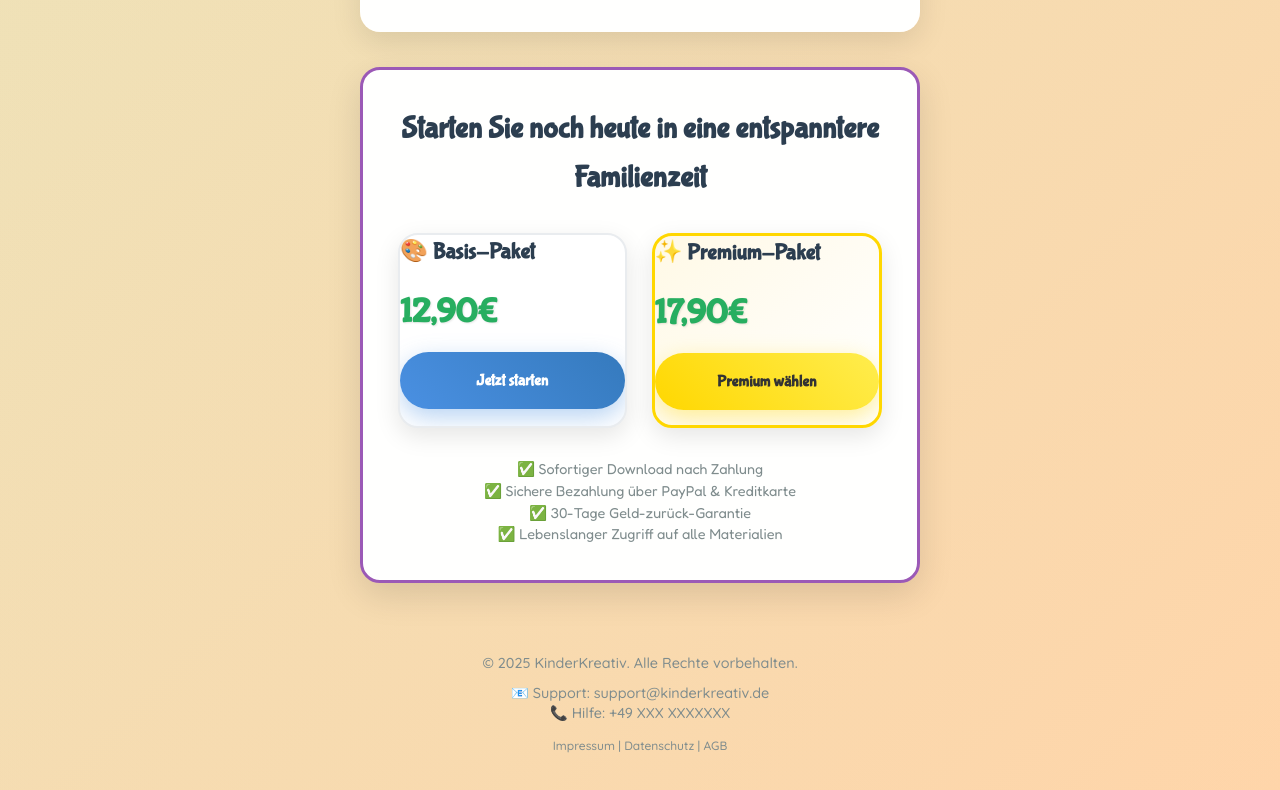
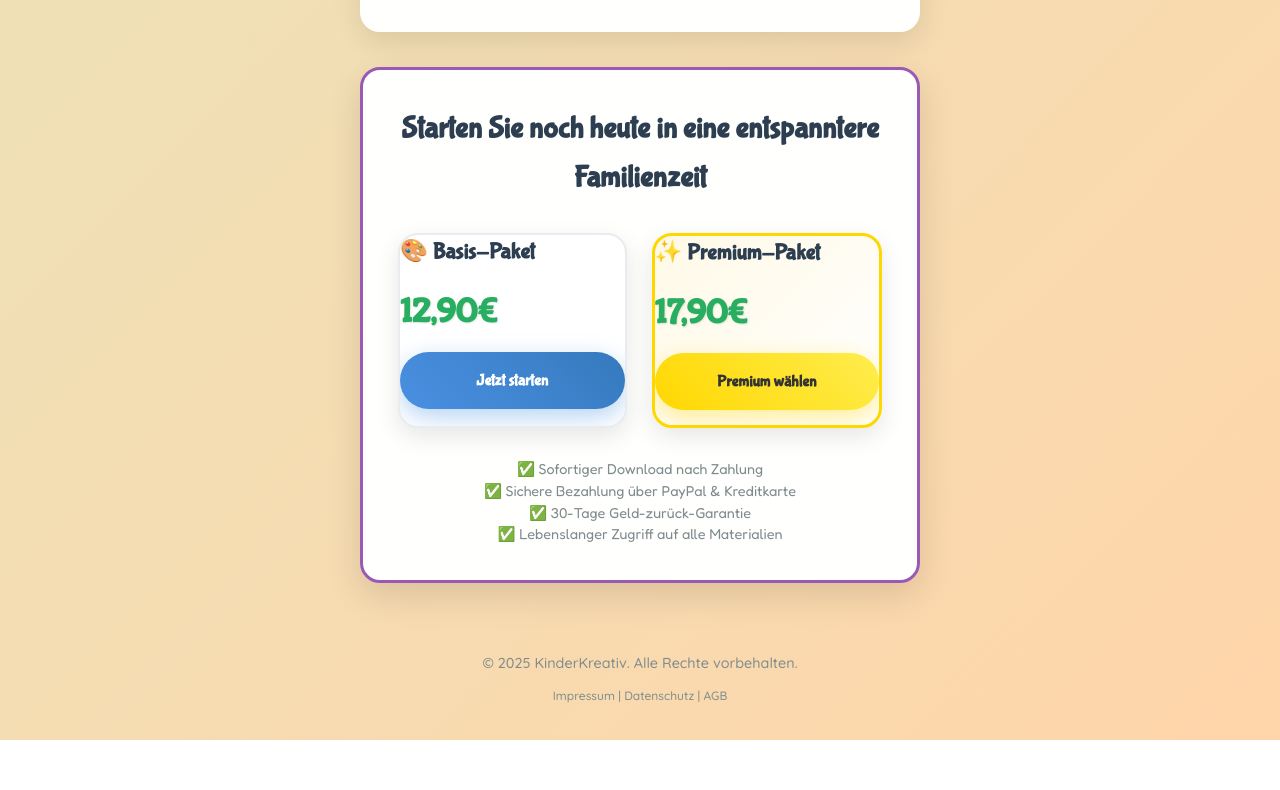
Before and after one commit to Bryan46722/KinderKreativ, a plain HTML site: page index.html in a window 1280 px wide. Shown: the part 6675-7465 px from the top of the page. After the commit the page ends 7415 px from the top, so only its background shows below. Drawn offline with Linux system fonts and the light colour scheme.

```diff
--- a/index.html
+++ b/index.html
@@ -1358,8 +1358,7 @@
            <footer class="footer">
                <p>© 2025 KinderKreativ. Alle Rechte vorbehalten.</p>
                <p style="margin-top: 10px;">
-                   📧 Support: support@kinderkreativ.de<br>
-                   📞 Hilfe: +49 XXX XXXXXXX
+
                </p>
                <p style="margin-top: 15px; font-size: 0.75rem;">
                    <a href="#" style="color: #7f8c8d; text-decoration: none;">Impressum</a> |
```
